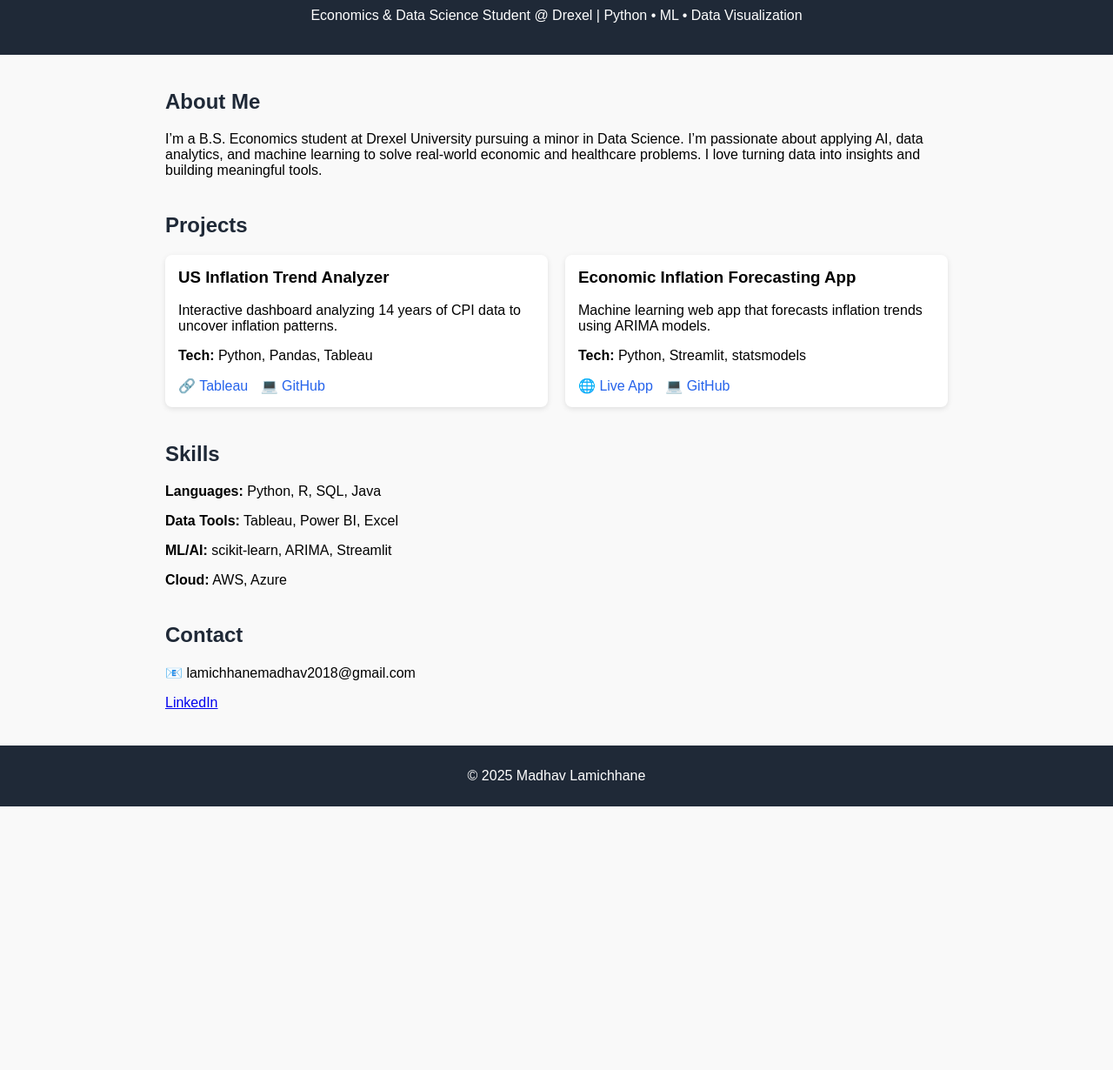
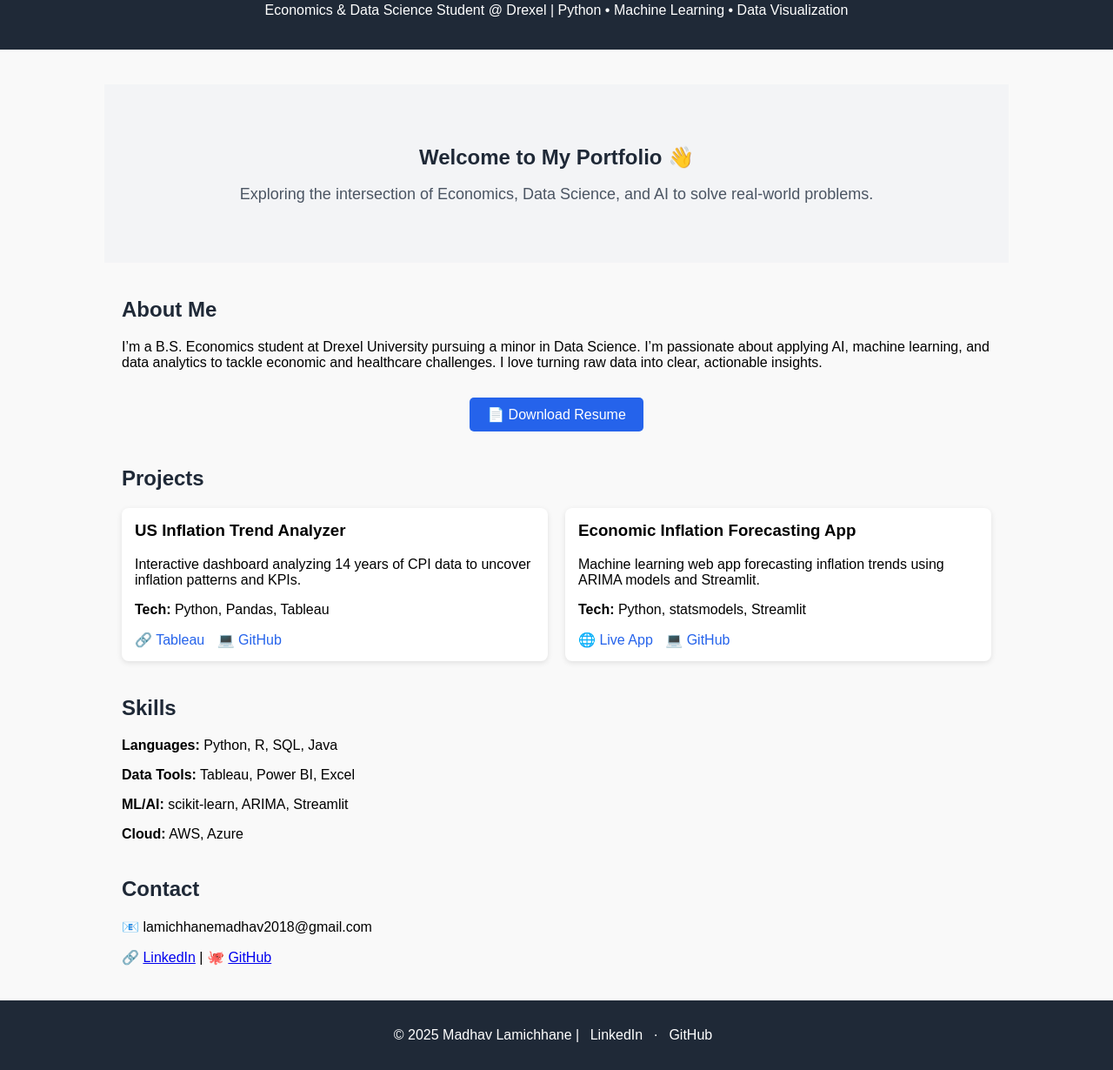
Before and after one commit to Mlamichhane1/mlamichhane1.github.io, a plain HTML site: page index.html in a window 1280 px wide. Shown: the part 91-1321 px from the top of the page at 87% size. Before the commit the page ends 1018 px from the top, so only its background shows below. Drawn offline with Linux system fonts and the light colour scheme.

Commit message:
Update index.html

```diff
--- a/index.html
+++ b/index.html
@@ -7,27 +7,61 @@
   <style>
     body { font-family: Arial, sans-serif; margin: 0; padding: 0; background: #f9f9f9; }
     header { background: #1f2937; color: white; padding: 20px; text-align: center; }
-    section { max-width: 900px; margin: 40px auto; padding: 0 20px; }
+    section { max-width: 1000px; margin: 40px auto; padding: 0 20px; }
     h1, h2 { color: #1f2937; }
+    h1 { margin-bottom: 5px; }
+    .hero { background: #f3f4f6; text-align: center; padding: 50px 20px; }
+    .hero h2 { font-size: 24px; margin-bottom: 10px; }
+    .hero p { font-size: 18px; color: #4b5563; }
+
     .projects { display: grid; grid-template-columns: 1fr 1fr; gap: 20px; }
     .card { background: white; padding: 15px; border-radius: 8px; box-shadow: 0 2px 6px rgba(0,0,0,0.1); }
     .card h3 { margin-top: 0; }
     .links a { margin-right: 10px; color: #2563eb; text-decoration: none; }
-    footer { background: #1f2937; color: white; text-align: center; padding: 10px; margin-top: 40px; }
-    @media(max-width: 700px){ .projects { grid-template-columns: 1fr; } }
+    .links a:hover { text-decoration: underline; }
+
+    .resume-btn {
+      display: inline-block;
+      background: #2563eb;
+      color: white;
+      padding: 10px 20px;
+      border-radius: 5px;
+      text-decoration: none;
+      margin-top: 15px;
+    }
+    .resume-btn:hover { background: #1e40af; }
+
+    footer { background: #1f2937; color: white; text-align: center; padding: 15px; margin-top: 40px; }
+    footer a { color: white; text-decoration: none; margin: 0 8px; }
+    footer a:hover { text-decoration: underline; }
+
+    @media(max-width: 700px){
+      .projects { grid-template-columns: 1fr; }
+    }
   </style>
 </head>
 <body>
 
 <header>
   <h1>Madhav Lamichhane</h1>
-  <p>Economics & Data Science Student @ Drexel | Python • ML • Data Visualization</p>
+  <p>Economics & Data Science Student @ Drexel | Python • Machine Learning • Data Visualization</p>
 </header>
+
+<section class="hero">
+  <h2>Welcome to My Portfolio 👋</h2>
+  <p>Exploring the intersection of Economics, Data Science, and AI to solve real-world problems.</p>
+</section>
 
 <section id="about">
   <h2>About Me</h2>
   <p>
-    I’m a B.S. Economics student at Drexel University pursuing a minor in Data Science. I’m passionate about applying AI, data analytics, and machine learning to solve real-world economic and healthcare problems. I love turning data into insights and building meaningful tools.
+    I’m a B.S. Economics student at Drexel University pursuing a minor in Data Science.
+    I’m passionate about applying AI, machine learning, and data analytics to tackle economic
+    and healthcare challenges. I love turning raw data into clear, actionable insights.
+  </p>
+
+  <p style="text-align:center;">
+    <a href="resume.pdf" class="resume-btn" download>📄 Download Resume</a>
   </p>
 </section>
 
@@ -36,7 +70,7 @@
   <div class="projects">
     <div class="card">
       <h3>US Inflation Trend Analyzer</h3>
-      <p>Interactive dashboard analyzing 14 years of CPI data to uncover inflation patterns.</p>
+      <p>Interactive dashboard analyzing 14 years of CPI data to uncover inflation patterns and KPIs.</p>
       <p><strong>Tech:</strong> Python, Pandas, Tableau</p>
       <div class="links">
         <a href="#">🔗 Tableau</a>
@@ -46,8 +80,8 @@
 
     <div class="card">
       <h3>Economic Inflation Forecasting App</h3>
-      <p>Machine learning web app that forecasts inflation trends using ARIMA models.</p>
-      <p><strong>Tech:</strong> Python, Streamlit, statsmodels</p>
+      <p>Machine learning web app forecasting inflation trends using ARIMA models and Streamlit.</p>
+      <p><strong>Tech:</strong> Python, statsmodels, Streamlit</p>
       <div class="links">
         <a href="#">🌐 Live App</a>
         <a href="#">💻 GitHub</a>
@@ -67,11 +101,17 @@
 <section id="contact">
   <h2>Contact</h2>
   <p>📧 lamichhanemadhav2018@gmail.com</p>
-<a href="https://www.linkedin.com/in/madhav-lamichhane" target="_blank">LinkedIn</a>
+  <p>
+    🔗 <a href="https://www.linkedin.com/in/madhav-lamichhane" target="_blank">LinkedIn</a>
+    | 🐙 <a href="https://github.com/mlamichhane1" target="_blank">GitHub</a>
+  </p>
 </section>
 
 <footer>
-  <p>© 2025 Madhav Lamichhane</p>
+  <p>© 2025 Madhav Lamichhane |
+    <a href="https://www.linkedin.com/in/madhav-lamichhane" target="_blank">LinkedIn</a> ·
+    <a href="https://github.com/mlamichhane1" target="_blank">GitHub</a>
+  </p>
 </footer>
 
 </body>
```
